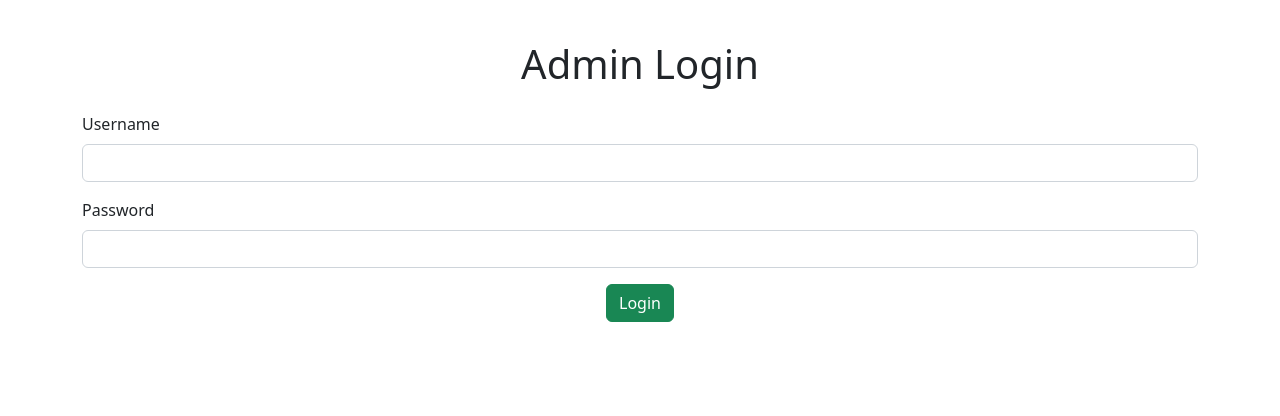
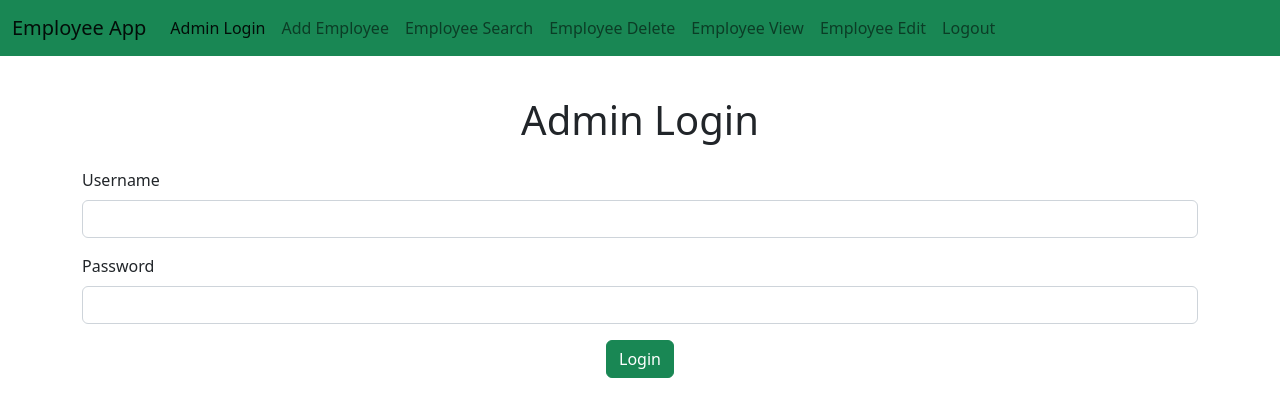
Before and after one commit to jeevaann1999/EmployeeApp-Angular, an Angular app: page / in a window 1280 px wide. Shown: the top 416 px of the page. Built offline with nearby package versions, Linux system fonts and the light colour scheme.

Commit message:
read values

```diff
--- a/src/app/admin-login/admin-login.component.html
+++ b/src/app/admin-login/admin-login.component.html
@@ -1,3 +1,4 @@
+<app-navbar></app-navbar>
 <div class="container">
     <div class="row">
         <div class="col col-12 col-sm-12 col-md-12 col-lg-12 col-xl-12 col-xxl-12">
@@ -7,14 +8,14 @@
                 </div>
                 <div class="col col-12 col-sm-12 col-md-12 col-lg-12 col-xl-12 col-xxl-12">
                     <label for="" class="form-label">Username</label>
-                    <input type="text" class="form-control">
+                    <input name="username"[(ngModel)]="username" type="text" class="form-control">
                 </div>
                 <div class="col col-12 col-sm-12 col-md-12 col-lg-12 col-xl-12 col-xxl-12">
                     <label for="" class="form-label">Password</label>
-                    <input type="password" name="" id="" class="form-control">
+                    <input name="password"[(ngModel)]="password" type="password" name="" id="" class="form-control">
                 </div>
                 <div class="col col-12 col-sm-12 col-md-12 col-lg-12 col-xl-12 col-xxl-12 text-center">
-                    <a href="/add" class="btn btn-success">Login</a>
+                    <button (click)="readValues()" class="btn btn-success">Login</button>
                 </div>
             </div>
         </div>
--- a/src/app/admin-login/admin-login.component.ts
+++ b/src/app/admin-login/admin-login.component.ts
@@ -6,5 +6,20 @@ import { Component } from '@angular/core';
   styleUrls: ['./admin-login.component.css']
 })
 export class AdminLoginComponent {
+username=""
+password=""
 
+readValues=()=>{
+  let data:any={
+    "username":this.username,
+    "password":this.password
+  }
+  console.log(data)
+
+if (this.username=="admin" && this.password=="12345") {
+  alert("valid credentials")
+} else {
+  alert("Invalid credentials")
 }
+}
+}
--- a/src/app/delete-employee/delete-employee.component.html
+++ b/src/app/delete-employee/delete-employee.component.html
@@ -5,10 +5,10 @@
             <div class="row g-3 mt-4">
                 <div class="col col-12 col-sm-12 col-md-12 col-lg-12 col-xl-12 col-xxl-12">
                     <label for="" class="form-label">Employee Code</label>
-                    <input type="text" class="form-control">
+                    <input name="employeeCode"[(ngModel)]="employeeCode" type="text" class="form-control">
                 </div>
                 <div class="col col-12 col-sm-12 col-md-12 col-lg-12 col-xl-12 col-xxl-12">
-                    <button class="btn btn-danger">Delete</button>
+                    <button (click)="readValues()" class="btn btn-danger">Delete</button>
                 </div>
             </div>
         </div>
--- a/src/app/delete-employee/delete-employee.component.ts
+++ b/src/app/delete-employee/delete-employee.component.ts
@@ -6,5 +6,12 @@ import { Component } from '@angular/core';
   styleUrls: ['./delete-employee.component.css']
 })
 export class DeleteEmployeeComponent {
+employeeCode=""
 
+readValues=()=>{
+  let data:any={
+    "employeeCode":this.employeeCode
+  }
+  console.log(data)
 }
+}
--- a/src/app/edit-employee/edit-employee.component.html
+++ b/src/app/edit-employee/edit-employee.component.html
@@ -5,10 +5,10 @@
            <div class="row g-3 mt-4">
             <div class="col col-12 col-sm-12 col-md-12 col-lg-12 col-xl-12 col-xxl-12">
                 <label for="" class="form-label">Employee Code</label>
-                <input type="text" class="form-control">
+                <input name="employeeCode"[(ngModel)]="employeeCode" type="text" class="form-control">
             </div>
             <div class="col col-12 col-sm-12 col-md-12 col-lg-12 col-xl-12 col-xxl-12">
-                <button class="btn btn-success">Edit</button>
+                <button (click)="readValues()" class="btn btn-success">Edit</button>
             </div>
            </div>
     </div>
--- a/src/app/edit-employee/edit-employee.component.ts
+++ b/src/app/edit-employee/edit-employee.component.ts
@@ -6,5 +6,12 @@ import { Component } from '@angular/core';
   styleUrls: ['./edit-employee.component.css']
 })
 export class EditEmployeeComponent {
+  employeeCode=""
 
+  readValues=()=>{
+    let data:any={
+      "employeeCode":this.employeeCode
+    }
+    console.log(data)
+  }
 }
--- a/src/app/navbar/navbar.component.html
+++ b/src/app/navbar/navbar.component.html
@@ -7,10 +7,10 @@
       <div class="collapse navbar-collapse" id="navbarNav">
         <ul class="navbar-nav">
           <li class="nav-item">
-            <a class="nav-link active" aria-current="page" href="/">Admin Login</a>
+            <a class="nav-link active" aria-current="page" routerLink="/">Admin Login</a>
           </li>
           <li class="nav-item">
-            <a class="nav-link" href="/add">Add Employee</a>
+            <a class="nav-link" routerLink="/add">Add Employee</a>
           </li>
           <li class="nav-item">
             <a class="nav-link" routerLink="/search">Employee Search</a>
--- a/src/app/search-employee/search-employee.component.html
+++ b/src/app/search-employee/search-employee.component.html
@@ -5,10 +5,10 @@
             <div class="row g-3 mt-4">
                 <div class="col col-12 col-sm-12 col-md-12 col-lg-12 col-xl-12 col-xxl-12">
                     <label for="" class="form-label">Employee Code</label>
-                    <input type="text" class="form-control">
+                    <input name="employeeCode"[(ngModel)]="employeeCode" type="text" class="form-control">
                 </div>
                 <div class="col col-12 col-sm-12 col-md-12 col-lg-12 col-xl-12 col-xxl-12">
-                    <button class="btn btn-success">Search</button>
+                    <button (click)="readValues()" class="btn btn-success">Search</button>
                 </div>
             </div>
         </div>
--- a/src/app/search-employee/search-employee.component.ts
+++ b/src/app/search-employee/search-employee.component.ts
@@ -6,5 +6,12 @@ import { Component } from '@angular/core';
   styleUrls: ['./search-employee.component.css']
 })
 export class SearchEmployeeComponent {
+  employeeCode=""
 
+  readValues=()=>{
+    let data:any={
+      "employeeCode":this.employeeCode
+    }
+    console.log(data)
+  }
 }
```
